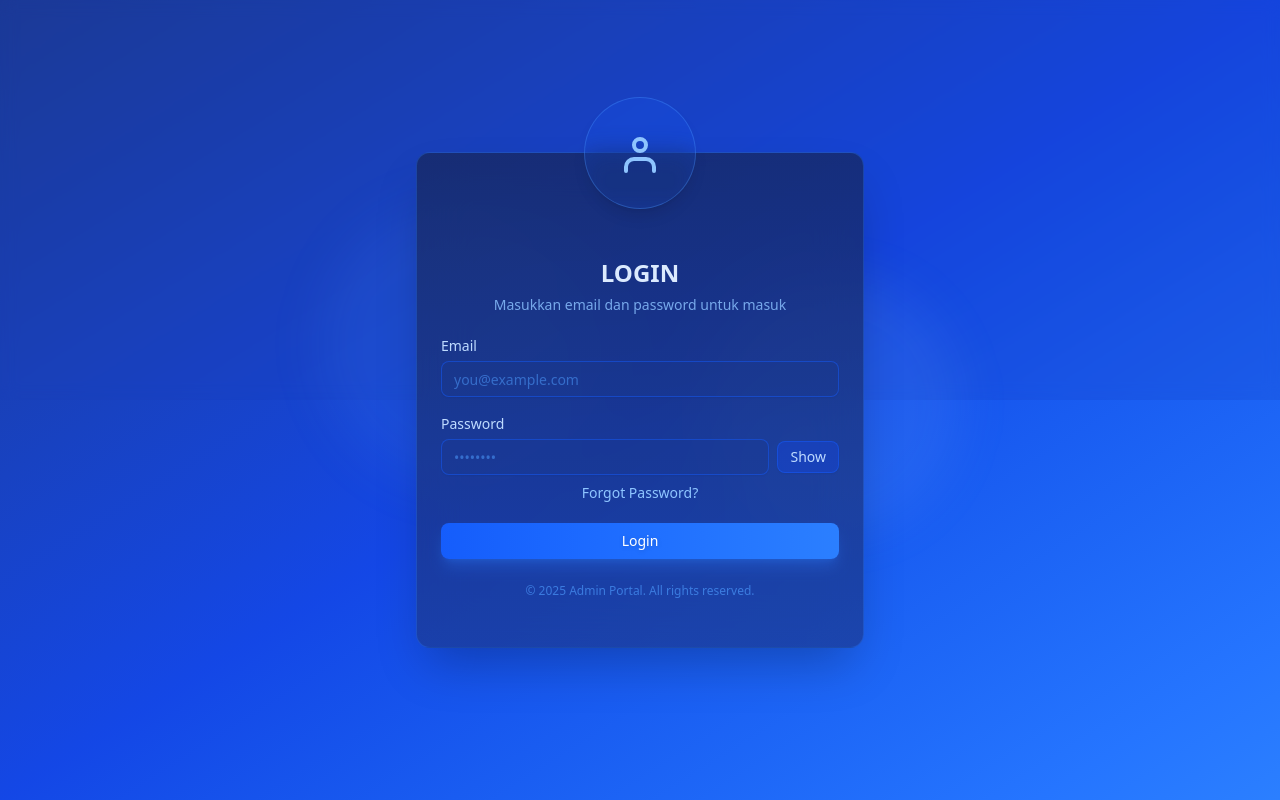
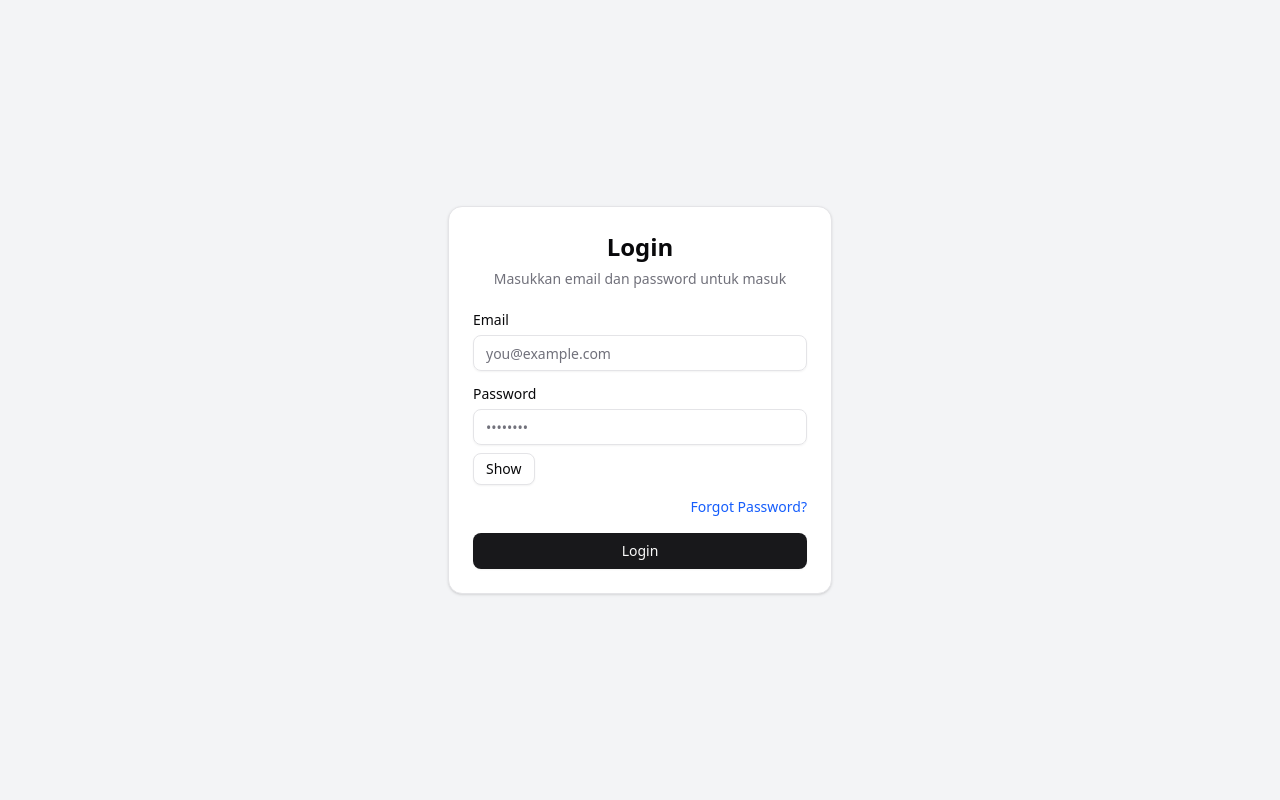
Before and after one commit to Shakyla22110502/cms_peminjaman_barang, a Vue app: page /login in a window 1280 px wide. Built offline with nearby package versions, Linux system fonts and the light colour scheme.

Commit message:
desain login  di ubah ke shadcn vue

```diff
--- a/src/pages/ForgotPassword.vue
+++ b/src/pages/ForgotPassword.vue
@@ -1,75 +1,37 @@
 <template>
-  <div class="min-h-screen bg-gradient-to-br from-blue-900 via-blue-700 to-blue-500 flex items-center justify-center p-4">
-    <div class="absolute top-0 left-0 w-full h-1/2 bg-blue-800/20 backdrop-blur-sm"></div>
-
-    <!-- Animated Background Elements -->
-    <div class="absolute top-1/4 left-1/4 w-72 h-72 bg-blue-400/10 rounded-full blur-xl"></div>
-    <div class="absolute bottom-1/3 right-1/4 w-64 h-64 bg-blue-300/10 rounded-full blur-xl"></div>
-
-    <Card class="w-full max-w-md shadow-2xl border border-blue-500/30 bg-gradient-to-b from-blue-950/70 to-blue-900/70 backdrop-blur-xl relative z-10 transform transition-all duration-300 hover:scale-[1.02]">
-      <div class="absolute -top-14 left-1/2 transform -translate-x-1/2">
-        <div class="w-28 h-28 bg-blue-600/20 backdrop-blur-md rounded-full flex items-center justify-center border border-blue-400/30 shadow-lg">
-          <svg
-            class="w-12 h-12 text-blue-300"
-            fill="none"
-            stroke="currentColor"
-            viewBox="0 0 24 24"
-            xmlns="http://www.w3.org/2000/svg"
-          >
-            <path
-              stroke-linecap="round"
-              stroke-linejoin="round"
-              stroke-width="2"
-              d="M12 15v2m-6 4h12a2 2 0 002-2v-6a2 2 0 00-2-2H6a2 2 0 00-2 2v6a2 2 0 002 2zm10-10V7a4 4 0 00-8 0v4h8z"
-            />
-          </svg>
-        </div>
-      </div>
-
-      <CardHeader class="pt-20">
-        <CardTitle class="text-2xl text-center text-blue-100 font-bold">LUPA PASSWORD</CardTitle>
-        <CardDescription class="text-center text-blue-300/80">
+  <div class="min-h-screen flex items-center justify-center bg-gray-100 p-4">
+    <Card class="w-full max-w-sm">
+      <CardHeader>
+        <CardTitle class="text-2xl text-center">Lupa Password</CardTitle>
+        <CardDescription class="text-center">
           Masukkan email Anda untuk menerima link reset password
         </CardDescription>
       </CardHeader>
 
       <CardContent>
-        <form @submit.prevent="handleSubmit" class="space-y-5">
-          <!-- Email Field -->
+        <form @submit.prevent="handleSubmit" class="space-y-4">
+          <!-- Email -->
           <div class="space-y-2">
-            <Label for="email" class="text-blue-200">Email</Label>
+            <Label for="email">Email</Label>
             <Input
               id="email"
               v-model="email"
               type="email"
+              placeholder="you@example.com"
               required
-              placeholder="you@example.com"
-              class="bg-blue-900/30 border-blue-600/50 text-blue-100 placeholder:text-blue-400/50 focus:ring-2 focus:ring-blue-400"
             />
           </div>
 
-          <!-- Success/Error Messages -->
-          <Alert
-            v-if="success"
-            variant="success"
-            class="mt-2 bg-green-500/20 border-green-500/30 text-green-300"
-          >
+          <!-- Success/Error -->
+          <Alert v-if="success" variant="success">
             {{ success }}
           </Alert>
-          <Alert
-            v-if="error"
-            variant="destructive"
-            class="mt-2 bg-red-500/20 border-red-500/30 text-red-300"
-          >
+          <Alert v-if="error" variant="destructive">
             {{ error }}
           </Alert>
 
-          <!-- Submit Button -->
-          <Button
-            type="submit"
-            class="w-full bg-gradient-to-r from-blue-600 to-blue-500 hover:from-blue-500 hover:to-blue-400 text-white font-medium py-2 rounded-md transition-all duration-300 shadow-lg shadow-blue-500/30 hover:shadow-blue-500/40"
-            :disabled="loading"
-          >
+          <!-- Submit -->
+          <Button type="submit" class="w-full" :disabled="loading">
             <template v-if="loading">
               <svg
                 class="animate-spin h-4 w-4 mr-2 text-white"
@@ -93,19 +55,17 @@
               </svg>
               Mengirim...
             </template>
-            <template v-else>
-              <span class="drop-shadow-sm">Kirim Link Reset Password</span>
-            </template>
+            <template v-else>Kirim Link Reset Password</template>
           </Button>
         </form>
       </CardContent>
 
-      <CardFooter class="text-center flex justify-center pb-6">
-        <p class="text-sm text-blue-400/80">
+      <CardFooter class="flex justify-center">
+        <p class="text-sm text-gray-500">
           Sudah ingat password?
           <span
             @click="router.push({ name: 'Login' })"
-            class="text-blue-300 hover:text-blue-200 hover:underline cursor-pointer ml-1 transition-colors duration-200"
+            class="text-blue-600 hover:underline cursor-pointer ml-1"
           >
             Login di sini
           </span>
@@ -116,9 +76,9 @@
 </template>
 
 <script setup>
-import { ref } from 'vue'
-import axios from 'axios'
-import { useRouter } from 'vue-router'
+import { ref } from "vue"
+import axios from "axios"
+import { useRouter } from "vue-router"
 
 import {
   Card,
@@ -133,58 +93,32 @@ import { Button } from "@/components/ui/button"
 import { Label } from "@/components/ui/label"
 import { Alert } from "@/components/ui/alert"
 
-const email = ref('')
-const success = ref('')
-const error = ref('')
+const email = ref("")
+const success = ref("")
+const error = ref("")
 const loading = ref(false)
 
 const router = useRouter()
 
 const handleSubmit = async () => {
-  error.value = ''
-  success.value = ''
+  error.value = ""
+  success.value = ""
   loading.value = true
 
   try {
-    const response = await axios.post('http://127.0.0.1:8000/api/forgot-password', {
-      email: email.value,
-    })
-    success.value = response.data.message || 'Link reset password telah dikirim ke email Anda.'
+    const response = await axios.post(
+      "http://127.0.0.1:8000/api/forgot-password",
+      { email: email.value }
+    )
+    success.value =
+      response.data.message ||
+      "Link reset password telah dikirim ke email Anda."
   } catch (err) {
-    error.value = err.response?.data?.message || 'Terjadi kesalahan saat mengirim permintaan.'
+    error.value =
+      err.response?.data?.message ||
+      "Terjadi kesalahan saat mengirim permintaan."
   } finally {
     loading.value = false
   }
 }
 </script>
-
-<style scoped>
-/* Custom animations for the form */
-@keyframes fadeIn {
-  from { opacity: 0; transform: translateY(10px); }
-  to { opacity: 1; transform: translateY(0); }
-}
-
-.card-enter-active {
-  animation: fadeIn 0.5s ease-out;
-}
-
-/* Custom scrollbar for the form */
-::-webkit-scrollbar {
-  width: 8px;
-}
-
-::-webkit-scrollbar-track {
-  background: rgba(30, 58, 138, 0.2);
-  border-radius: 4px;
-}
-
-::-webkit-scrollbar-thumb {
-  background: rgba(59, 130, 246, 0.5);
-  border-radius: 4px;
-}
-
-::-webkit-scrollbar-thumb:hover {
-  background: rgba(96, 165, 250, 0.7);
-}
-</style>
--- a/src/pages/Login.vue
+++ b/src/pages/Login.vue
@@ -1,95 +1,65 @@
 <template>
-  <div class="min-h-screen bg-gradient-to-br from-blue-900 via-blue-700 to-blue-500 flex items-center justify-center p-4">
-    <div class="absolute top-0 left-0 w-full h-1/2 bg-blue-800/20 backdrop-blur-sm"></div>
-
-    <!-- Animated Background Elements -->
-    <div class="absolute top-1/4 left-1/4 w-72 h-72 bg-blue-400/10 rounded-full blur-xl"></div>
-    <div class="absolute bottom-1/3 right-1/4 w-64 h-64 bg-blue-300/10 rounded-full blur-xl"></div>
-
-    <Card class="w-full max-w-md shadow-2xl border border-blue-500/30 bg-gradient-to-b from-blue-950/70 to-blue-900/70 backdrop-blur-xl relative z-10 transform transition-all duration-300 hover:scale-[1.02]">
-      <div class="absolute -top-14 left-1/2 transform -translate-x-1/2">
-        <div class="w-28 h-28 bg-blue-600/20 backdrop-blur-md rounded-full flex items-center justify-center border border-blue-400/30 shadow-lg">
-          <svg
-            class="w-12 h-12 text-blue-300"
-            fill="none"
-            stroke="currentColor"
-            viewBox="0 0 24 24"
-          >
-            <path
-              stroke-linecap="round"
-              stroke-linejoin="round"
-              stroke-width="2"
-              d="M12 11c1.657 0 3-1.343 3-3s-1.343-3-3-3S9 6.343 9 8s1.343 3 3 3z M5 21v-2a4 4 0 014-4h6a4 4 0 014 4v2"
-            />
-          </svg>
-        </div>
-      </div>
-
-      <CardHeader class="pt-20">
-        <CardTitle class="text-2xl text-center text-blue-100 font-bold">LOGIN</CardTitle>
-        <CardDescription class="text-center text-blue-300/80">
+  <div class="min-h-screen flex items-center justify-center bg-gray-100 p-4">
+    <Card class="w-full max-w-sm">
+      <CardHeader>
+        <CardTitle class="text-2xl text-center">Login</CardTitle>
+        <CardDescription class="text-center">
           Masukkan email dan password untuk masuk
         </CardDescription>
       </CardHeader>
 
       <CardContent>
-        <form @submit.prevent="handleLogin" class="space-y-5">
-          <!-- Email Field -->
+        <form @submit.prevent="handleLogin" class="space-y-4">
+          <!-- Email -->
           <div class="space-y-2">
-            <Label for="email" class="text-blue-200">Email</Label>
+            <Label for="email">Email</Label>
             <Input
               id="email"
               v-model="email"
               type="email"
-              required
               placeholder="you@example.com"
               autocomplete="username"
-              class="bg-blue-900/30 border-blue-600/50 text-blue-100 placeholder:text-blue-400/50 focus:ring-2 focus:ring-blue-400"
+              required
             />
           </div>
 
-          <!-- Password Field -->
+          <!-- Password -->
           <div class="space-y-2">
-            <Label for="password" class="text-blue-200">Password</Label>
-            <div class="flex items-center space-x-2">
+            <Label for="password">Password</Label>
             <Input
               id="password"
               :type="showPassword ? 'text' : 'password'"
               v-model="password"
-                required
               placeholder="••••••••"
               autocomplete="current-password"
-                class="bg-blue-900/30 border-blue-600/50 text-blue-100 placeholder:text-blue-400/50 focus:ring-2 focus:ring-blue-400"
+              required
             />
             <Button
               type="button"
               variant="outline"
               size="sm"
               @click="showPassword = !showPassword"
-                class="bg-blue-700/40 border-blue-600/50 text-blue-200 hover:bg-blue-600/60"
             >
               {{ showPassword ? 'Hide' : 'Show' }}
             </Button>
-            </div>
             <p
               @click="router.push({ name: 'ForgotPassword' })"
-              class="text-sm text-blue-300 cursor-pointer hover:text-blue-200 hover:underline mt-1 text-center transition-colors duration-200"
+              class="text-sm text-blue-600 cursor-pointer hover:underline mt-1 text-right"
             >
               Forgot Password?
             </p>
           </div>
 
-          <!-- Error Message -->
-          <div v-if="error" class="text-red-300 text-sm text-center bg-red-500/20 py-2 rounded-md border border-red-500/30">
+          <!-- Error -->
+          <div
+            v-if="error"
+            class="text-red-500 text-sm text-center bg-red-100 py-2 rounded-md"
+          >
             {{ error }}
           </div>
 
-          <!-- Submit Button -->
-          <Button
-            type="submit"
-            class="w-full bg-gradient-to-r from-blue-600 to-blue-500 hover:from-blue-500 hover:to-blue-400 text-white font-medium py-2 rounded-md transition-all duration-300 shadow-lg shadow-blue-500/30 hover:shadow-blue-500/40"
-            :disabled="isLoading"
-          >
+          <!-- Submit -->
+          <Button type="submit" class="w-full" :disabled="isLoading">
             <template v-if="isLoading">
               <svg
                 class="animate-spin h-4 w-4 mr-2 text-white"
@@ -113,18 +83,10 @@
               </svg>
               Logging in...
             </template>
-            <template v-else>
-              <span class="drop-shadow-sm">Login</span>
-            </template>
+            <template v-else>Login</template>
           </Button>
         </form>
       </CardContent>
-
-      <div class="px-6 pb-6 text-center">
-        <p class="text-xs text-blue-400/60">
-          © 2025 Admin Portal. All rights reserved.
-        </p>
-      </div>
     </Card>
   </div>
 </template>
@@ -135,8 +97,13 @@ import axios from "axios"
 import { useRouter } from "vue-router"
 import { useUserStore } from "@/stores/UserStore"
 
-// shadcn-vue components
-import { Card, CardHeader, CardTitle, CardDescription, CardContent } from "@/components/ui/card"
+import {
+  Card,
+  CardHeader,
+  CardTitle,
+  CardDescription,
+  CardContent,
+} from "@/components/ui/card"
 import { Input } from "@/components/ui/input"
 import { Label } from "@/components/ui/label"
 import { Button } from "@/components/ui/button"
@@ -153,17 +120,14 @@ const userStore = useUserStore()
 const handleLogin = async () => {
   error.value = ""
   isLoading.value = true
-
   try {
     const response = await axios.post("http://127.0.0.1:8000/api/login", {
       email: email.value,
-      password: password.value
+      password: password.value,
     })
-
     const { token, user, permissions } = response.data
     userStore.setUser({ user, token, permissions })
     axios.defaults.headers.common["Authorization"] = `Bearer ${token}`
-
     router.push({ name: "Dashboard" })
   } catch (err) {
     error.value = err.response?.data?.message || "Login gagal. Coba lagi."
@@ -172,34 +136,3 @@ const handleLogin = async () => {
   }
 }
 </script>
-
-<style scoped>
-/* Custom animations for the login form */
-@keyframes fadeIn {
-  from { opacity: 0; transform: translateY(10px); }
-  to { opacity: 1; transform: translateY(0); }
-}
-
-.card-enter-active {
-  animation: fadeIn 0.5s ease-out;
-}
-
-/* Custom scrollbar for the form */
-::-webkit-scrollbar {
-  width: 8px;
-}
-
-::-webkit-scrollbar-track {
-  background: rgba(30, 58, 138, 0.2);
-  border-radius: 4px;
-}
-
-::-webkit-scrollbar-thumb {
-  background: rgba(59, 130, 246, 0.5);
-  border-radius: 4px;
-}
-
-::-webkit-scrollbar-thumb:hover {
-  background: rgba(96, 165, 250, 0.7);
-}
-</style>
```
Lines whose indentation alone changed are shown as unchanged.
